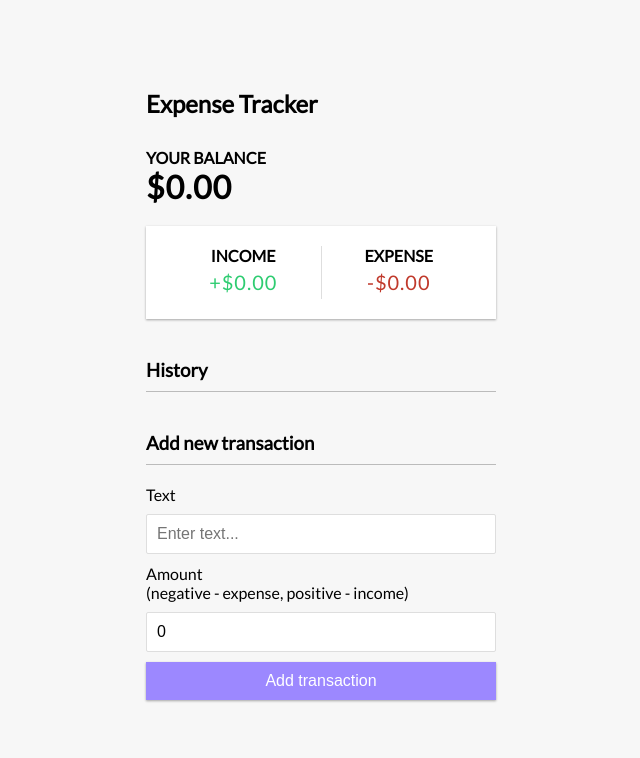
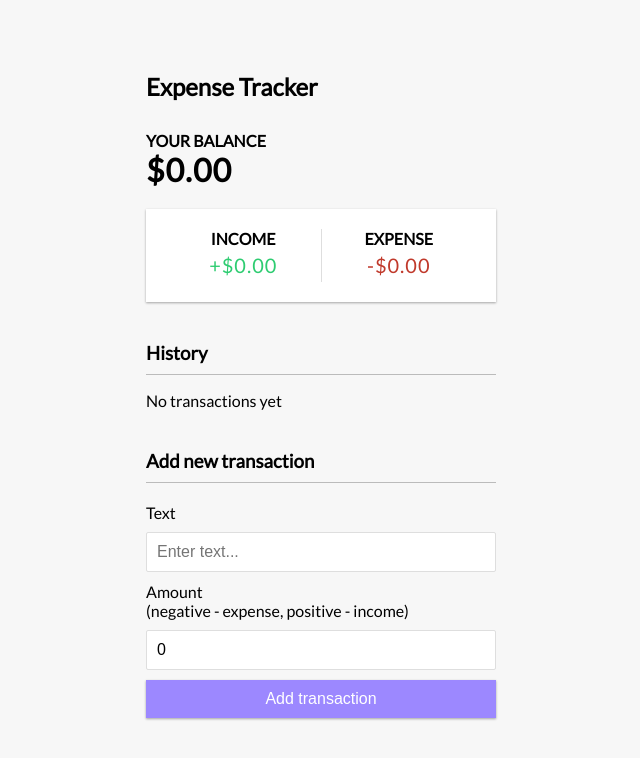
Before and after one commit to mateuspntx/expense-tracker, a React (Create React App) app: page / in a window 1280 px wide. Shown: the top 758 px of the page, without its empty margins (319-959 px from the left). Built offline with nearby package versions, Linux system fonts and the light colour scheme.

Commit message:
chore: show message if theres not transactions

```diff
--- a/src/components/TransactionList/index.js
+++ b/src/components/TransactionList/index.js
@@ -10,6 +10,7 @@ const TransactionList = () => {
     <>
       <h3>History</h3>
       <ul className="list">
+        {transactions.length === 0 && <p>No transactions yet</p>}
         {transactions.map((transaction) => (
           <Transaction key={transaction.id} transaction={transaction} />
         ))}
```
